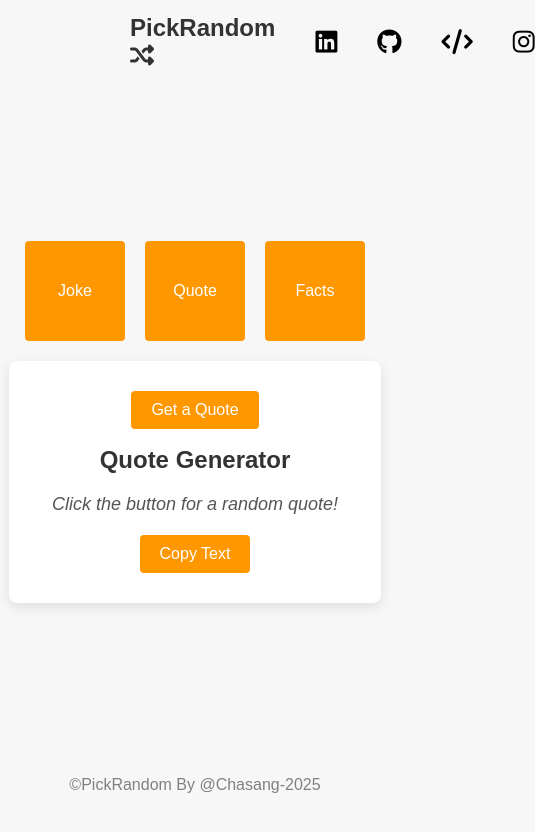
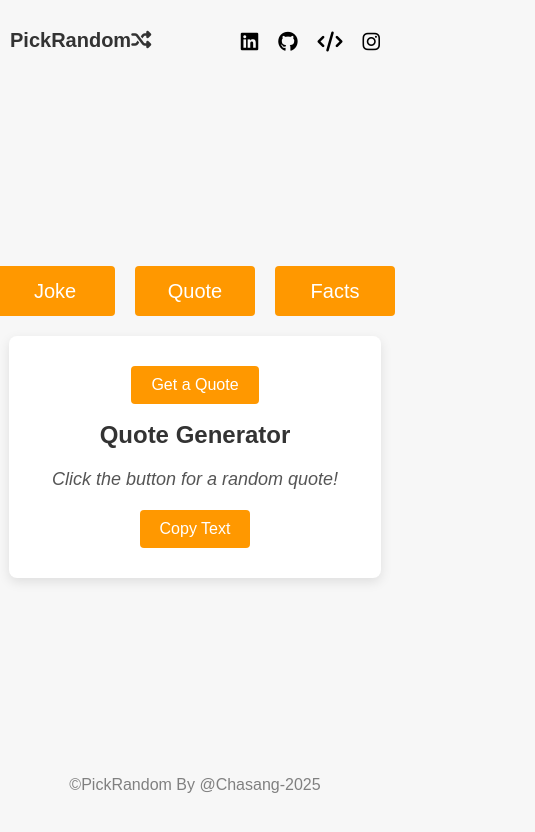
Before and after one commit to ChasangBhutia/PickRandom, a plain HTML site: page index.html in a window 390 px wide. Shown: the whole page, 535 px wide, since content can reach past the window. Drawn offline with Linux system fonts and the light colour scheme.

Commit message:
add responsive design

```diff
--- a/style.css
+++ b/style.css
@@ -37,8 +37,9 @@ body {
     justify-content: center;
   }
   .buttons button {
-    height: 100px;
-    width: 100px;
+    height: 50px;
+    width: 120px;
+    font-size: 20px;
   }
 
   .container {
@@ -95,3 +96,27 @@ body {
     color: grey;
     font-size: 20px;
   }
+
+
+  @media screen and (max-width:838px){
+    nav{
+      padding: 0px 10px;
+    }
+  }
+
+
+
+  @media screen and (max-width:525px){
+    nav h1{
+      font-size: 20px;
+    }
+    nav ul li a{
+      font-size: 20px;
+    }
+  }
+
+  @media screen and (max-width:418px){
+    nav ul{
+      gap:20px;
+    }
+  }
```
